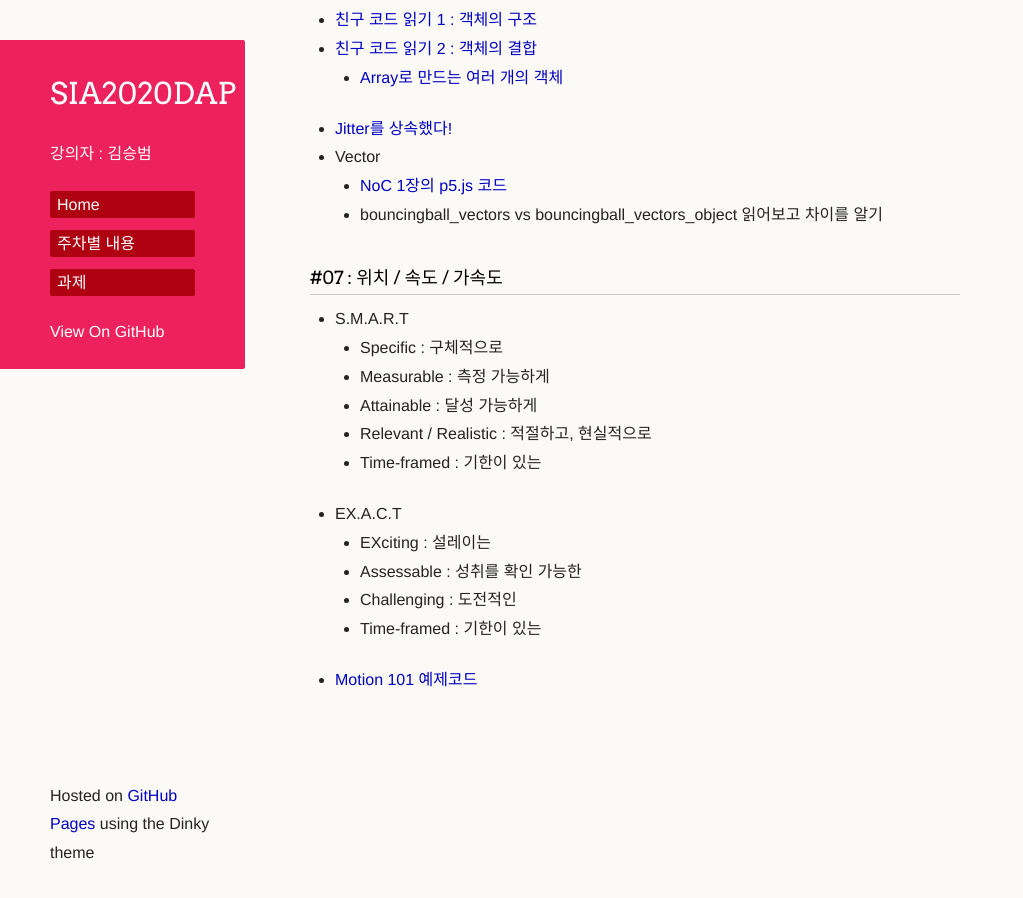
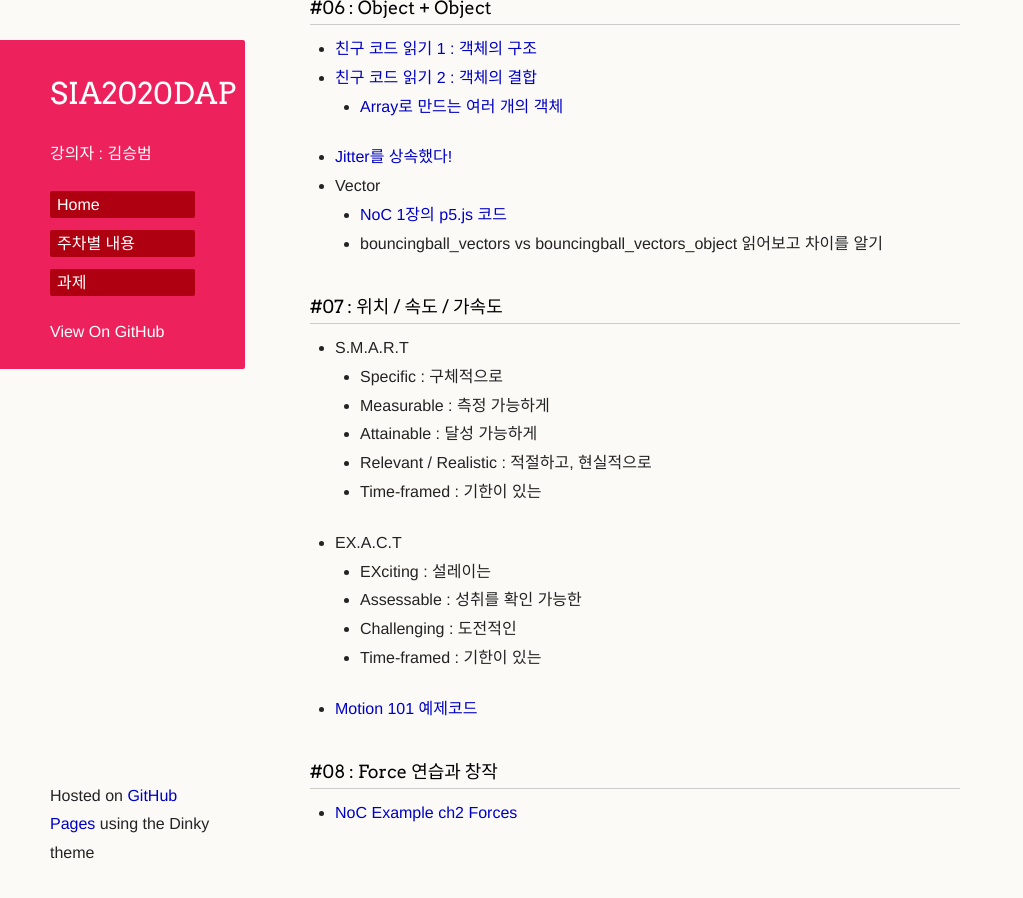
Before and after one commit to picxenk/SIA2020DAP, a Jekyll site: the page built from curriculum.md, in a window 1280 px wide and 900 px high, scrolled down 1762 px. Shown: the whole window, without its empty margins (0-1023 px from the left). Built offline with Jekyll 4.4.1, drawn with Linux system fonts in a browser that asks for light colours; our own code applies the rules of GitHub Pages for plain Markdown files; a script that is not in the unit is left out; the repository's description, which GitHub fills in, is left out.

Commit message:
update curri

```diff
--- a/curriculum.md
+++ b/curriculum.md
@@ -69,3 +69,6 @@
    * Time-framed : 기한이 있는
 
  * [Motion 101 예제코드](https://github.com/nature-of-code/noc-examples-p5.js/tree/master/chp01_vectors/NOC_1_07_motion101)
+
+### #08 : Force 연습과 창작
+ * [NoC Example ch2 Forces](https://github.com/nature-of-code/noc-examples-p5.js/tree/master/chp02_forces)
```
